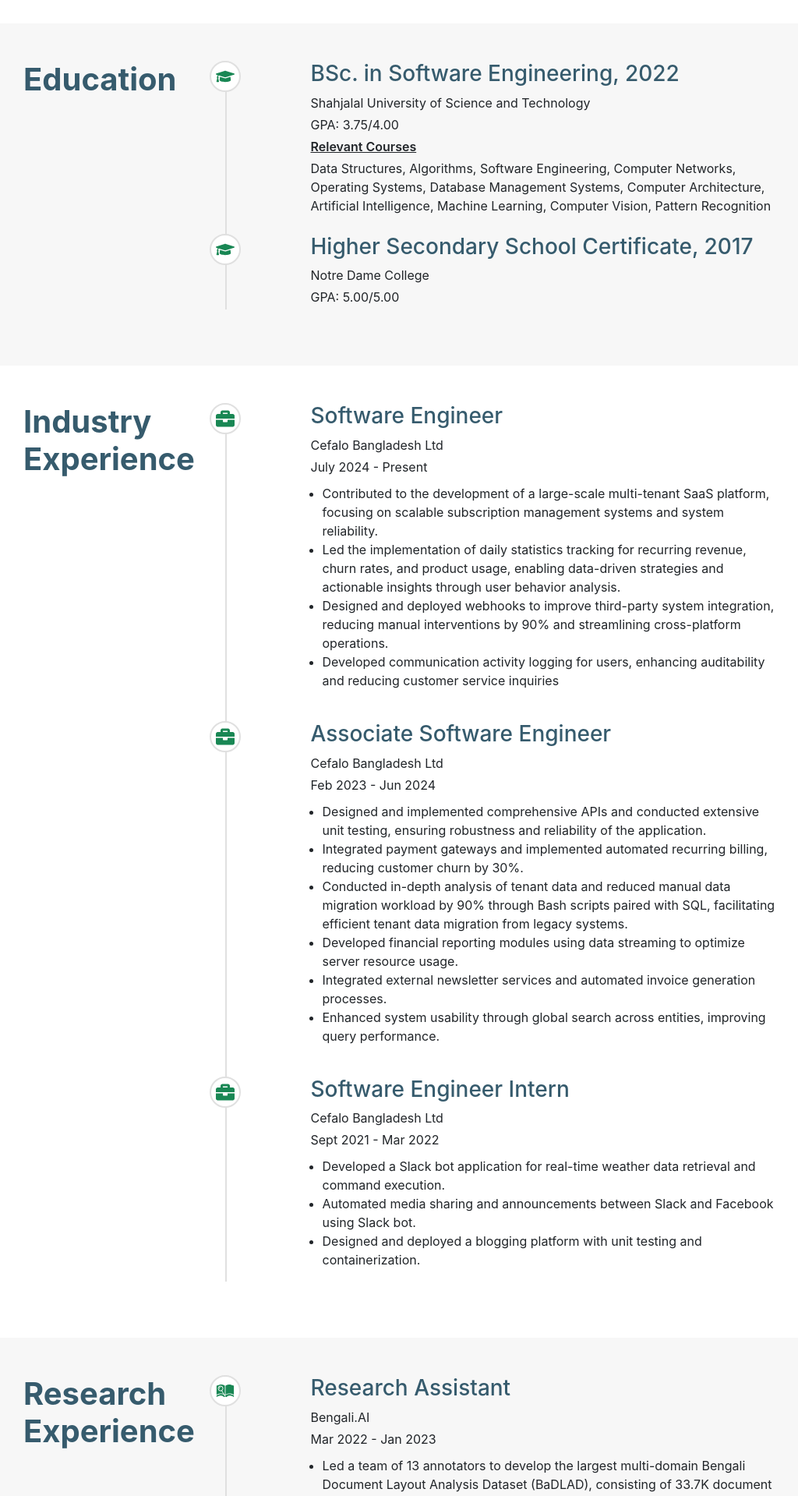
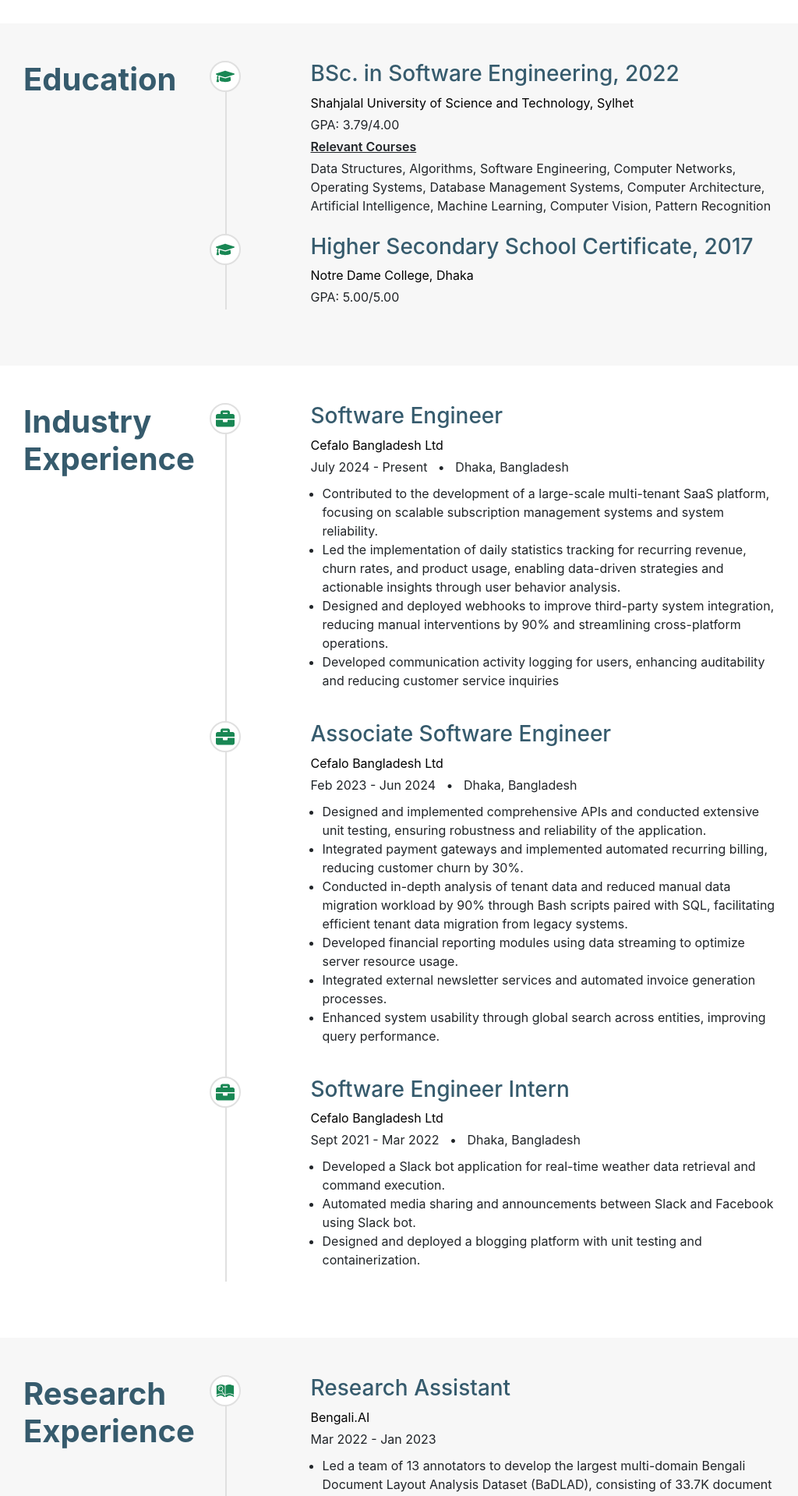
Before and after one commit to sabrinalira/sabrinalira.github.io, a Next.js app: page / in a window 1280 px wide. Shown: the part 700-2619 px from the top of the page at 78% size, without its empty margins (125-1149 px from the left). Built offline with nearby package versions, Linux system fonts and the light colour scheme.

Commit message:
add institute url

```diff
--- a/components/Education.js
+++ b/components/Education.js
@@ -48,7 +48,17 @@ export const Education = ({ title, schools }) => {
                     style={{ paddingLeft: "20px" }}
                   >
                     <h3 className="text-primary">{school.degree}</h3>
-                    <p style={{ marginBottom: "4px" }}>{school.institution}</p>
+                    <p style={{ marginBottom: "4px" }}>
+                      {" "}
+                      <a
+                        href={school.institutionUrl}
+                        className="company-link"
+                        target="_blank"
+                        rel="noreferrer"
+                      >
+                        {school.institution}{" "}
+                      </a>
+                    </p>
                     <p style={{ marginBottom: "4px" }}>GPA: {school.gpa}</p>
 
                     {school.courses.length > 0 && (
@@ -77,7 +87,17 @@ export const Education = ({ title, schools }) => {
             {schools.map((school, index) => (
               <div key={index} className="shadow p-3 mb-4 bg-white rounded">
                 <h3 className="text-primary">{school.degree}</h3>
-                <p style={{ marginBottom: "4px" }}>{school.institution}</p>
+                <p style={{ marginBottom: "4px" }}>
+                  {" "}
+                  <a
+                    href={school.institutionUrl}
+                    className="company-link"
+                    target="_blank"
+                    rel="noreferrer"
+                  >
+                    {school.institution}
+                  </a>
+                </p>
                 <p style={{ marginBottom: "4px" }}>GPA: {school.gpa}</p>
 
                 {school.courses.length > 0 && (
--- a/components/experience/IndustryExperience.js
+++ b/components/experience/IndustryExperience.js
@@ -5,7 +5,6 @@ export const IndustryExperience = ({ title, companies }) => {
   return (
     <div id="industryExperience" className="bg-white py-4 py-md-5">
       <div className="container page-container">
-        {/* Title for Small Screens */}
         <div className="row">
           <div className="col-12 d-lg-none text-center mb-4">
             <h1 className="text-primary fw-bold">{title}</h1>
@@ -13,12 +12,10 @@ export const IndustryExperience = ({ title, companies }) => {
         </div>
 
         <div className="row">
-          {/* Title for Large Screens */}
           <div className="col-lg-3 d-none d-lg-flex align-items-start">
             <h1 className="text-primary fw-bold">{title}</h1>
           </div>
 
-          {/* Timeline for Large Screens */}
           <div className="col-lg-9 d-none d-lg-block">
             <div className="timeline">
               {companies.map((job, index) => (
@@ -51,9 +48,20 @@ export const IndustryExperience = ({ title, companies }) => {
                     style={{ paddingLeft: "20px" }}
                   >
                     <h3 className="text-primary">{job.position}</h3>
-                    <p style={{ marginBottom: "4px" }}>{job.company}</p>
+                    <p style={{ marginBottom: "4px" }}>
+                      <a
+                        href={job.companyUrl}
+                        className="company-link"
+                        target="_blank"
+                        rel="noreferrer"
+                      >
+                        {job.company}
+                      </a>
+                    </p>
                     <p style={{ marginTop: "0", marginBottom: "10px" }}>
                       {job.date}
+                      <span>&nbsp;&nbsp;&nbsp;&bull;&nbsp;&nbsp;&nbsp;</span>
+                      {job.location}
                     </p>
 
                     <ul>
@@ -72,9 +80,20 @@ export const IndustryExperience = ({ title, companies }) => {
             {companies.map((job, index) => (
               <div key={index} className="shadow p-3 mb-4 bg-white rounded">
                 <h3 className="text-primary">{job.position}</h3>
-                <p style={{ marginBottom: "4px" }}>{job.company}</p>
+                <p style={{ marginBottom: "4px" }}>
+                  <a
+                    href={job.companyUrl}
+                    className="company-link"
+                    target="_blank"
+                    rel="noreferrer"
+                  >
+                    {job.company}
+                  </a>
+                </p>
                 <p style={{ marginTop: "0", marginBottom: "10px" }}>
                   {job.date}
+                  <span>&nbsp;&nbsp;&nbsp;&bull;&nbsp;&nbsp;&nbsp;</span>
+                  {job.location}
                 </p>
 
                 <ul>
--- a/components/experience/ResearchExperience.js
+++ b/components/experience/ResearchExperience.js
@@ -49,7 +49,17 @@ export const ResearchExperience = ({ title, companies }) => {
                     style={{ paddingLeft: "20px" }}
                   >
                     <h3 className="text-primary">{job.position}</h3>
-                    <p style={{ marginBottom: "4px" }}>{job.company}</p>
+                    <p style={{ marginBottom: "4px" }}>
+                      {" "}
+                      <a
+                        href={job.companyUrl}
+                        className="company-link"
+                        target="_blank"
+                        rel="noreferrer"
+                      >
+                        {job.company}
+                      </a>
+                    </p>
                     <p style={{ marginTop: "0", marginBottom: "10px" }}>
                       {job.date}
                     </p>
@@ -69,7 +79,17 @@ export const ResearchExperience = ({ title, companies }) => {
             {companies.map((job, index) => (
               <div key={index} className="shadow p-3 mb-4 bg-white rounded">
                 <h3 className="text-primary">{job.position}</h3>
-                <p style={{ marginBottom: "4px" }}>{job.company}</p>
+                <p style={{ marginBottom: "4px" }}>
+                  {" "}
+                  <a
+                    href={job.companyUrl}
+                    className="company-link"
+                    target="_blank"
+                    rel="noreferrer"
+                  >
+                    {job.company}
+                  </a>
+                </p>
                 <p style={{ marginTop: "0", marginBottom: "10px" }}>
                   {job.date}
                 </p>
--- a/config/config.js
+++ b/config/config.js
@@ -129,8 +129,9 @@ export const education = {
   schools: [
     {
       degree: "BSc. in Software Engineering, 2022",
-      institution: "Shahjalal University of Science and Technology",
-      gpa: "3.75/4.00",
+      institution: "Shahjalal University of Science and Technology, Sylhet",
+      institutionUrl: "https://www.sust.edu/",
+      gpa: "3.79/4.00",
       courses: [
         "Data Structures",
         "Algorithms",
@@ -147,7 +148,8 @@ export const education = {
     },
     {
       degree: "Higher Secondary School Certificate, 2017",
-      institution: "Notre Dame College",
+      institution: "Notre Dame College, Dhaka",
+      institutionUrl: "https://ndc.edu.bd/",
       gpa: "5.00/5.00",
       courses: [],
     },
@@ -160,6 +162,7 @@ export const industryExperience = {
     {
       position: "Software Engineer",
       company: "Cefalo Bangladesh Ltd",
+      companyUrl: "https://www.cefalo.com/",
       description: [
         "Contributed to the development of a large-scale multi-tenant SaaS platform, focusing on scalable subscription management systems and system reliability.",
         "Led the implementation of daily statistics tracking for recurring revenue, churn rates, and product usage, enabling data-driven strategies and actionable insights through user behavior analysis.",
@@ -167,10 +170,12 @@ export const industryExperience = {
         "Developed communication activity logging for users, enhancing auditability and reducing customer service inquiries",
       ],
       date: "July 2024 - Present",
+      location: "Dhaka, Bangladesh",
     },
     {
       position: "Associate Software Engineer",
       company: "Cefalo Bangladesh Ltd",
+      companyUrl: "https://www.cefalo.com/",
       description: [
         "Designed and implemented comprehensive APIs and conducted extensive unit testing, ensuring robustness and reliability of the application.",
         "Integrated payment gateways and implemented automated recurring billing, reducing customer churn by 30%.",
@@ -180,16 +185,19 @@ export const industryExperience = {
         "Enhanced system usability through global search across entities, improving query performance.",
       ],
       date: "Feb 2023 - Jun 2024",
+      location: "Dhaka, Bangladesh",
     },
     {
       position: "Software Engineer Intern",
       company: "Cefalo Bangladesh Ltd",
+      companyUrl: "https://www.cefalo.com/",
       description: [
         "Developed a Slack bot application for real-time weather data retrieval and command execution.",
         "Automated media sharing and announcements between Slack and Facebook using Slack bot.",
         "Designed and deployed a blogging platform with unit testing and containerization.",
       ],
       date: "Sept 2021 - Mar 2022",
+      location: "Dhaka, Bangladesh",
     },
   ],
 };
@@ -200,6 +208,7 @@ export const researchExperience = {
     {
       position: "Research Assistant",
       company: "Bengali.AI",
+      companyUrl: "https://bengali.ai/",
       description: [
         "Led a team of 13 annotators to develop the largest multi-domain Bengali Document Layout Analysis Dataset (BaDLAD), consisting of 33.7K document images and 710K polygon annotations.",
         "Standardized exported annotation data, performed comprehensive data analysis and visualization, and processed content to ensure compatibility with machine learning models while supporting dataset validation.",
--- a/styles/custom.global.scss
+++ b/styles/custom.global.scss
@@ -351,9 +351,21 @@ html {
   font-size: 25px; /* Small screen size */
 }
 
-/* For larger screens */
+
 @media (min-width: 768px) {
   .responsive-icon {
     font-size: 30px; /* Larger screen size */
   }
 }
+.test{
+  counter-reset: section;
+}
+
+.company-link {
+  text-decoration: none;
+  color: black !important;
+}
+.company-link:hover {
+  text-decoration: underline !important;
+
+}
```
